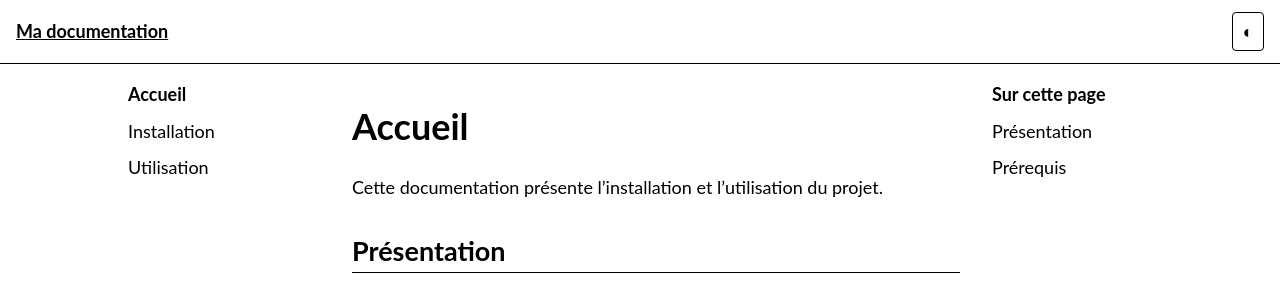
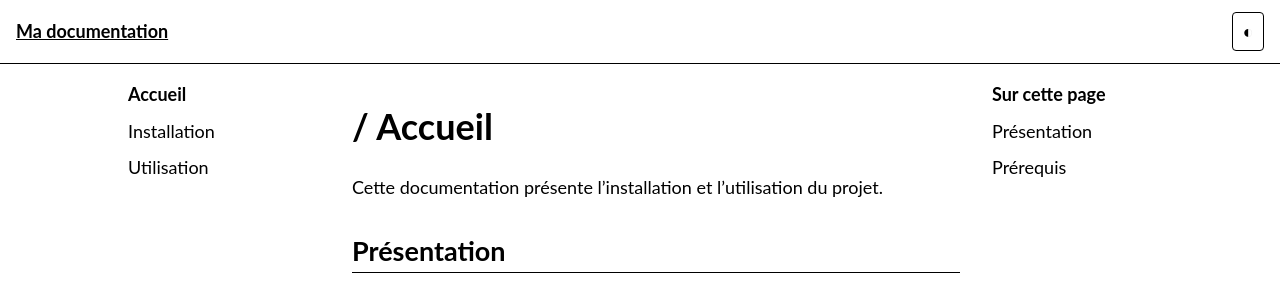
Before and after one commit to script-txt/script-txt.github.io, a Jekyll site: the page built from index.md, in a window 1280 px wide. Shown: the top 295 px of the page. Built offline with Jekyll 4.4.1, drawn with Linux system fonts in a browser that asks for light colours.

Commit message:
Update heading markup in default layout

```diff
--- a/_layouts/default.html
+++ b/_layouts/default.html
@@ -4,7 +4,7 @@
 <meta charset="utf-8">
 <meta name="viewport" content="width=device-width, initial-scale=1">
 <title>{% unless page.url == '/' %}{{ page.title }} – {% endunless %}{{ site.title }}</title>
-<script>
+<script><link href='https://fonts.googleapis.com/css?family=Lato' rel='stylesheet'>
   // Thème : choix mémorisé, sinon préférence du système
   const root = document.documentElement;
   try { root.dataset.theme = localStorage.theme || ''; } catch {}
@@ -29,7 +29,7 @@
   a { color: inherit; }
   :focus-visible { outline: 2px solid; outline-offset: 2px; }
   p { margin: 0 0 1.5em; }
-  h1, h2 { line-height: 1.25; }
+  h1, h2 { font-style: strong; line-height: 1.25; }
   h2 { margin: 2rem 0 1rem; padding-bottom: .25rem; border-bottom: 1px solid; }
   pre { overflow-x: auto; padding: 1rem; border: 1px solid; }
   code { font-size: .9em; }
@@ -82,7 +82,7 @@
   </nav>
 
   <main>
-    <h1>{{ page.title }}</h1>
+    <h1>/ {{ page.title }}</h1>
     {{ content }}
   </main>
 
```
